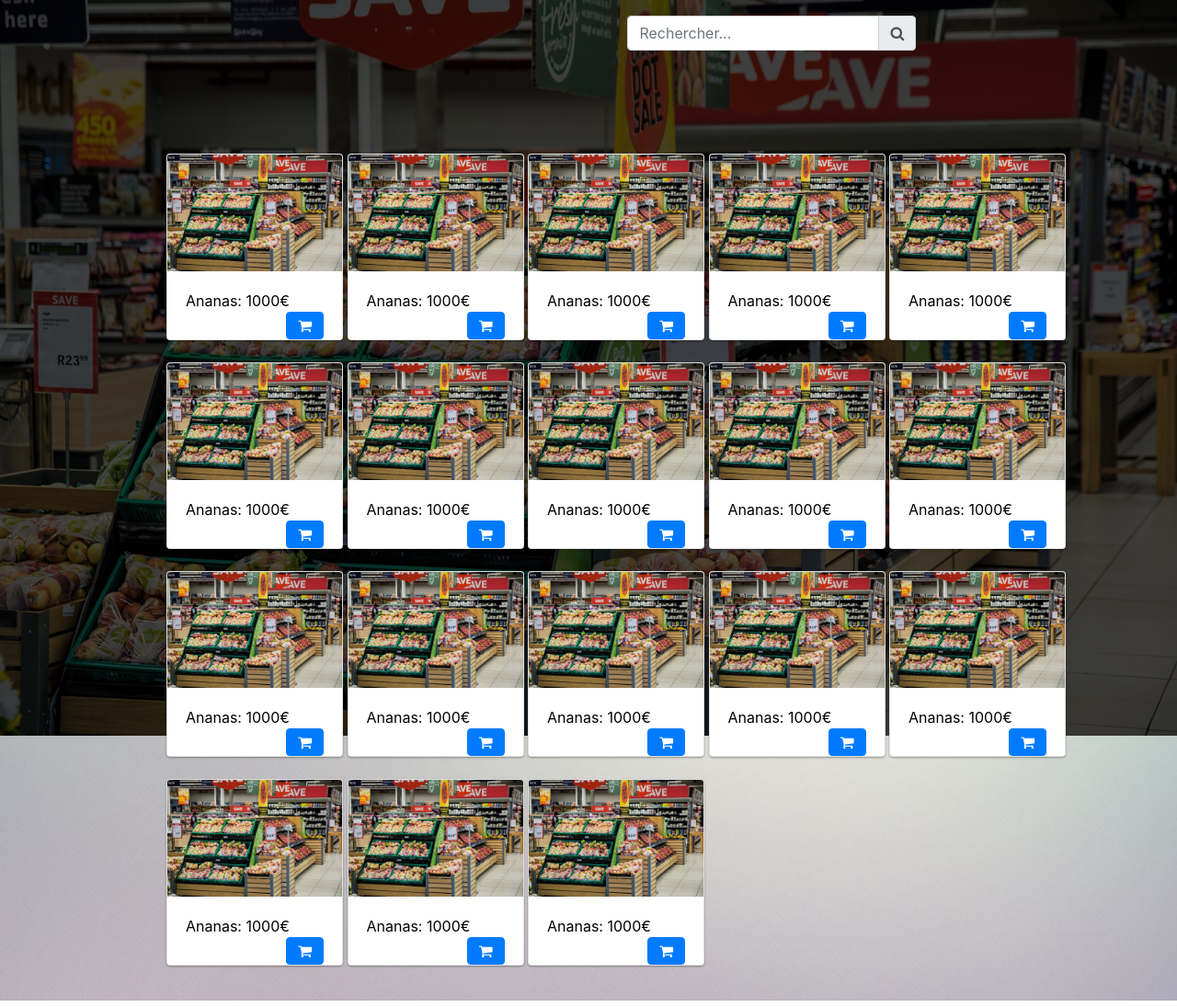
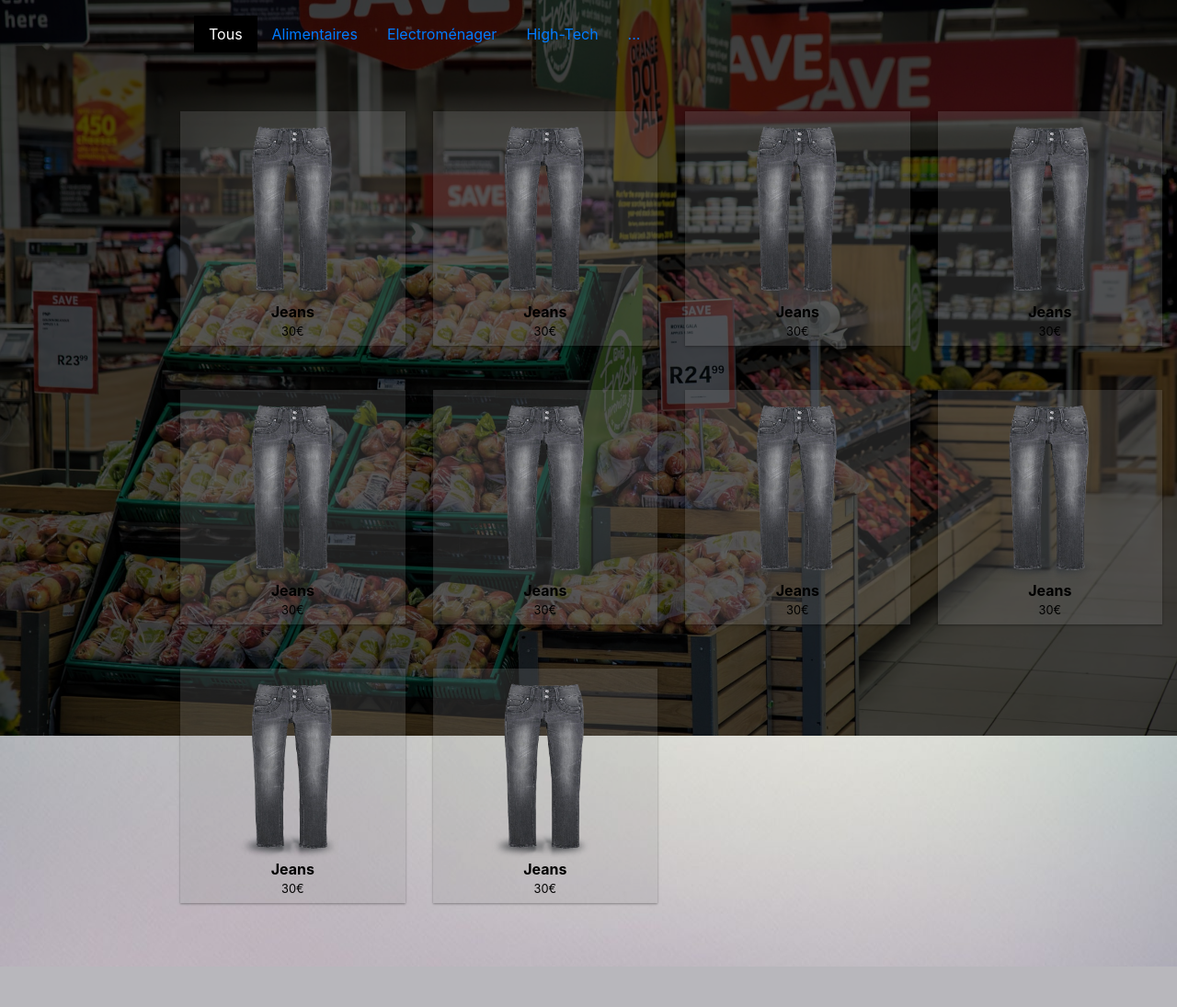
Before and after one commit to FranckChaks/ProjetCPSIA, a PHP site: the page made by view/produitView.php in a window 1280 px wide. Shown: the whole page at 92% size. After the commit the page ends 1051 px from the top, so only its background shows below. Run offline with PHP 8.4, Linux system fonts and the light colour scheme; the template is opened without the code that fills it, so the values that code supplies are empty.

Commit message:
update design page produit

```diff
--- a/view/produitView.php
+++ b/view/produitView.php
@@ -1,63 +1,60 @@
 <?php menu();?>
 <div class="content">
-        <section>
-            <div class="categorie-produit mb-3 mt-3">
+    <section class="float-right mt-2 mr-3"><span class="mr-5">Bienvenue Admin</span> <b>0,00€</b> <i class="fa fa-shopping-cart"></i> </section>
+    <div class="container">
+        <div class="row">
+            <div class="col-12">
+                <section class="categorie-produit mb-3 mt-3">
                     <ul class="nav nav-pills mb-3" id="pills-tab" role="tablist">
                         <li class="nav-item">
-                        <a class="nav-link active" id="pills-home-tab" data-toggle="pill" href="#pills-home" role="tab" aria-controls="pills-home" aria-selected="true">Tous</a>
+                            <a class="nav-link active" id="all-tab" data-toggle="pill" href="#all">Tous</a>
                         </li>
                         <li class="nav-item">
-                        <a class="nav-link" id="pills-profile-tab" data-toggle="pill" href="#pills-profile" role="tab" aria-controls="pills-profile" aria-selected="false">Alimentaires</a>
+                            <a class="nav-link" id="food-tab" data-toggle="pill" href="#food">Alimentaires</a>
                         </li>
                         <li class="nav-item">
-                        <a class="nav-link" id="pills-contact-tab" data-toggle="pill" href="#pills-contact" role="tab" aria-controls="pills-contact" aria-selected="false">Electroménager</a>
+                            <a class="nav-link" id="pills-contact-tab" data-toggle="pill" href="#pills-contact">Electroménager</a>
                         </li>
                         <li class="nav-item">
-                        <a class="nav-link" id="pills-contact-tab" data-toggle="pill" href="#pills-contact" role="tab" aria-controls="pills-contact" aria-selected="false">High-Tech</a>
+                            <a class="nav-link" id="pills-contact-tab" data-toggle="pill" href="#pills-contact">High-Tech</a>
                         </li>
                         <li class="nav-item">
-                        <a class="nav-link" id="pills-contact-tab" data-toggle="pill" href="#pills-contact" role="tab" aria-controls="pills-contact" aria-selected="false">...</a>
+                            <a class="nav-link" id="pills-contact-tab" data-toggle="pill" href="#pills-contact">...</a>
                         </li>
-                        <li class="nav-item float-right">   <!--- Barre de recherche  - Mettre à droite-->
-                            <div class="input-group">
-                                <input type="text" class="form-control" placeholder="Rechercher...">
-                                <div class="input-group-append">
-                                    <button class="input-group-text"> <i class="fa fa-search"></i> </button>
+                    </ul>
+                </section>
             </div>
         </div>
-                        </li>
-                    <a href="categorie" class="btn-categorie"><button class="btn btn-primary"><i class="fa fa-pencil"></i> Gérer les categories</button></a>
-                </ul>
-            </div>
-            <div class="front-produit fadeIn">      <!-- Premier onglet-->
-                    <h2>Des produits de qualité à un prix raisonnable</h2>
         <div class="tab-content" id="pills-tabContent">
-                    <div class="tab-pane fade show active" id="pills-home" role="tabpanel" aria-labelledby="pills-home-tab">
-                        <button class="btn btn-success float-right"><i class="fa fa-plus"></i>Ajouter un produit</button><br><br>
-                        <?php $i = 0; while($i <18){ //Test affichage ?>
-
-                        <a class="href" href="FicheProduit">
-                            <div class="card mb-4 card-1" style="width: 12rem; display: inline-block">
-                                    <img class="card-img-top" src="assets/css/wallpaper.jpg">
-                                    <div class="card-body">
-                                        <p class="card-text">
-                                            Ananas: 1000€
-                                            <a href="panier"><button class="btn btn-primary float-right ml-1"><i class="fa fa-shopping-cart" title="Ajouter au panier"></i></button></a>
+            <div class="tab-pane fade show active" id="all">
+                <div class="row mb-5">
+                <?php $i = 0; while($i <10) { ?>
+                    <div class="col-lg-3 col-md-4 col-sm-6 mt-5">
+                        <a href="ficheProduit" class="href">
+                            <div class=" card-1 select-produit">
+                                <img src="assets/css/jeans.png" height="80%" width="100%">
+                                <p style=" padding-bottom: 10px"><b>Jeans</b><br>
+                                    <small>30€</small>
                                 </p>
                             </div>
                         </a>
                     </div>
-
-                        <?php $i++; }?>
+                <?php $i++; } ?>
                 </div>
-
-                    <div class="tab-pane fade" id="pills-profile" role="tabpanel" aria-labelledby="pills-profile-tab">    <!-- Deuxième onglet-->
-                        Lorem ipsum dolor sit amet, consectetur adipisicing elit. A, aliquid animi blanditiis fugiat illo libero molestias voluptatum. Accusantium cupiditate expedita id molestiae odio odit optio quas reiciendis, rem sunt totam?
             </div>
-                    <div class="tab-pane fade" id="pills-contact" role="tabpanel" aria-labelledby="pills-contact-tab">    <!-- Troisième onglet-->
-                        Lorem ipsum dolor sit amet, consectetur adipisicing elit. A, aliquid animi blanditiis fugiat illo libero molestias voluptatum. Accusantium cupiditate expedita id molestiae odio odit optio quas reiciendis, rem sunt totam?
+            <div class="tab-pane fade" id="food">
+                    <div class="row mb-5">
+                        <?php $i = 0; while($i <10) { ?>
+                            <div class="col-lg-3 col-md-4 col-sm-6 mt-5">
+                                <div class="select-produit card-1">
+                                    <img src="assets/css/food.png" height="80%" width="100%">
+                                    <p style=" padding-bottom: 10px"><b>Légumes</b><br>
+                                        <small>10€</small></p>
+                                </div>
+                            </div>
+                        <?php $i++; } ?>
                 </div>
             </div>
         </div>
-        </section>
     </div>
+</div>
```
Lines whose indentation alone changed are shown as unchanged.
